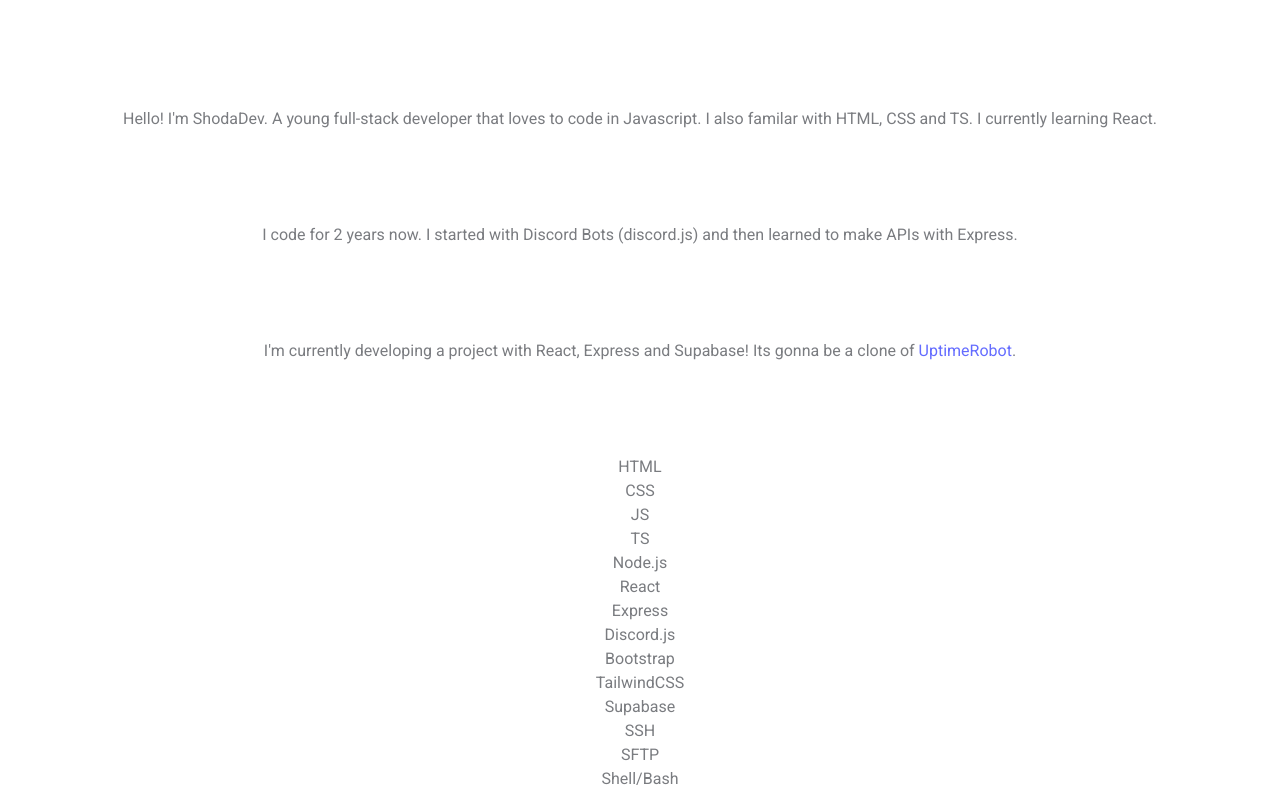
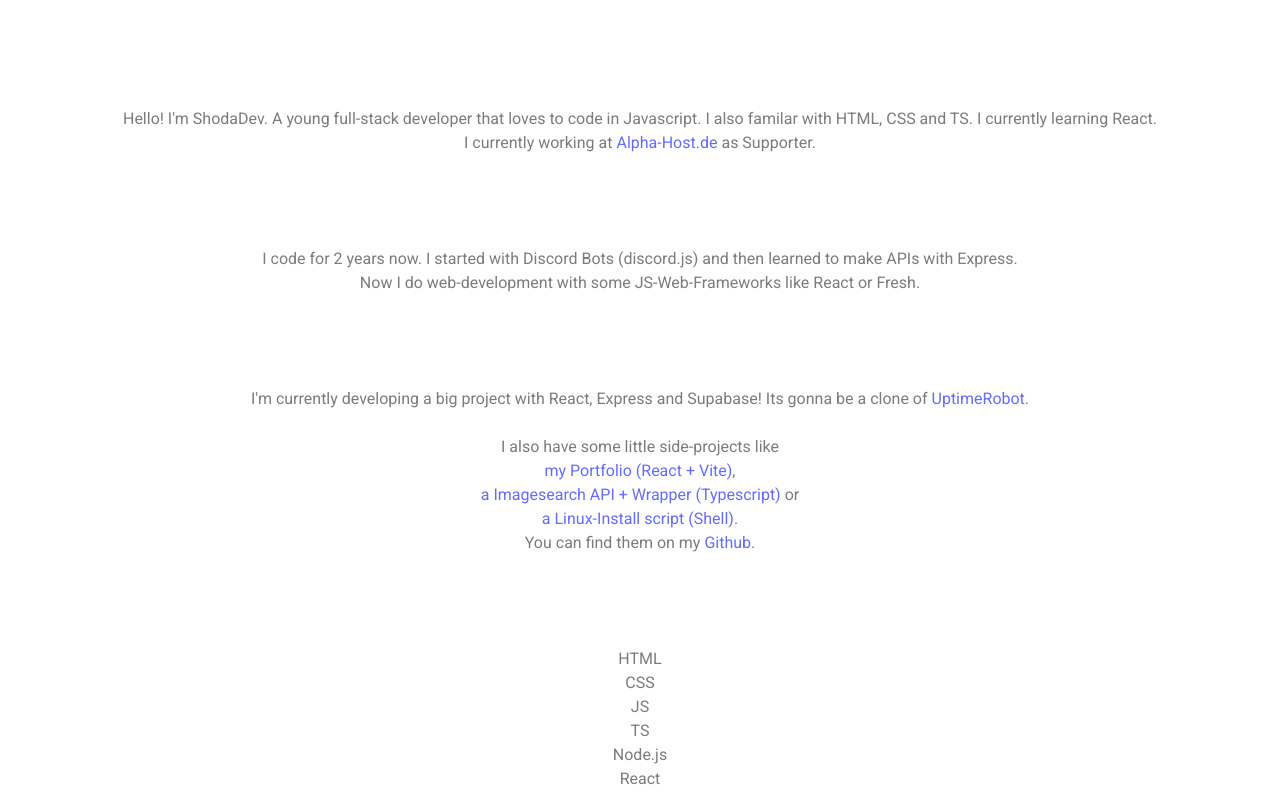
Before and after one commit to ShodaDev/portfolio-shodadev, a React (Vite) app: page / in a window 1280 px wide. Shown: the part 420-1214 px from the top of the page. Built offline with nearby package versions, Linux system fonts and the light colour scheme.

Commit message:
changes app.jsx + app.css

```diff
--- a/src/css/App.css
+++ b/src/css/App.css
@@ -26,6 +26,10 @@
   color: #a3a3a3;
 }
 
+li {
+  text-align: center;
+}
+
 .heading {
   font-size: 2rem;
   font-weight: 700;
--- a/src/routes/App.jsx
+++ b/src/routes/App.jsx
@@ -20,23 +20,35 @@
       <div>
         <section className="section section-1">
           <h2 className="heading color-white"> About</h2>
-          <p>Hello! I'm ShodaDev. A young full-stack developer that loves to code in Javascript. I also familar with HTML, CSS and TS. I currently learning React.</p>
+          <p>
+            Hello! I'm ShodaDev. A young full-stack developer that loves to code in Javascript. I also familar with HTML, CSS and TS. I currently learning React. <br/>
+            I currently working at <a href="https://alpha-host.de">Alpha-Host.de</a> as Supporter.
+          </p>
         </section>
         <section className="section section-2">
           <h2 className="heading color-white"> Experience</h2>
-          <p>I code for 2 years now. I started with Discord Bots (discord.js) and then learned to make APIs with Express.</p>
+          <p>
+            I code for 2 years now. I started with Discord Bots (discord.js) and then learned to make APIs with Express. <br/>
+            Now I do web-development with some JS-Web-Frameworks like React or Fresh.
+          </p>
         </section>
         <section className="section section-3">
           <h2 className="heading color-white"> Projects</h2>
-          <p>I'm currently developing a project with React, Express and Supabase! Its gonna be a clone of <a href="https://uptimerobot.com">UptimeRobot</a>.</p>
+          <p>I'm currently developing a big project with React, Express and Supabase! Its gonna be a clone of <a href="https://uptimerobot.com">UptimeRobot</a>. <br/> <br/>
+            I also have some little side-projects like <br/>
+            <a href="https://github.com/">my Portfolio (React + Vite)</a>, <br/>
+            <a href="https://github.com/">a Imagesearch API + Wrapper (Typescript)</a> or <br/>
+            <a href="https://github.com/">a Linux-Install script (Shell)</a>. <br/>
+            You can find them on my <a href="https://github.com/ShodaDev0081">Github</a>.
+          </p>
         </section>
         <section className="section section-4">
           <h2 className="heading color-white"> Skills</h2>
-          <p>HTML<br/>CSS<br/>JS<br/>TS<br/>Node.js<br/>React<br/>Express<br/>Discord.js<br/>Bootstrap<br/>TailwindCSS<br/>Supabase<br/>SSH<br/>SFTP<br/>Shell/Bash<br/>Pterodactyl</p>
+          <p>HTML<br/>CSS<br/>JS<br/>TS<br/>Node.js<br/>React<br/>Express<br/>Discord.js<br/>Deno<br/>Fresh<br/>Bootstrap<br/>TailwindCSS<br/>Supabase<br/>SSH<br/>SFTP<br/>Shell/Bash<br/>Pterodactyl</p>
         </section>
         <section className="section section-5">
           <h2 className="heading color-white"> Contact</h2>
-          <p>Discord: <a href="https://discord.com/users/898285494373347379" target="_blank">ShodaDev#0081</a>  <br/> Github: <a href="https://github.com/ShodaDev0081" target="_blank">ShodaDev0081</a> <br/> Website: <a href="https://shoda-uwu.eu">https://shoda-uwu.eu/</a> <br/> E-Mail: <a href="mailto:hello@shoda-uwu.eu">hello@shoda-uwu.eu</a></p>
+          <p>Discord: <a hre="fhttps://discord.com/users/898285494373347379" target="_blank">ShodaDev#0081</a>  <br/> Github: <a href="https://github.com/ShodaDev0081" target="_blank">ShodaDev0081</a> <br/> Website: <a href="https://shoda-uwu.eu">https://shoda-uwu.eu/</a> <br/> E-Mail: <a href="mailto:hello@shoda-uwu.eu">hello@shoda-uwu.eu</a></p>
         </section>
         </div>
         <div style={{paddingTop: 20}}>
```
